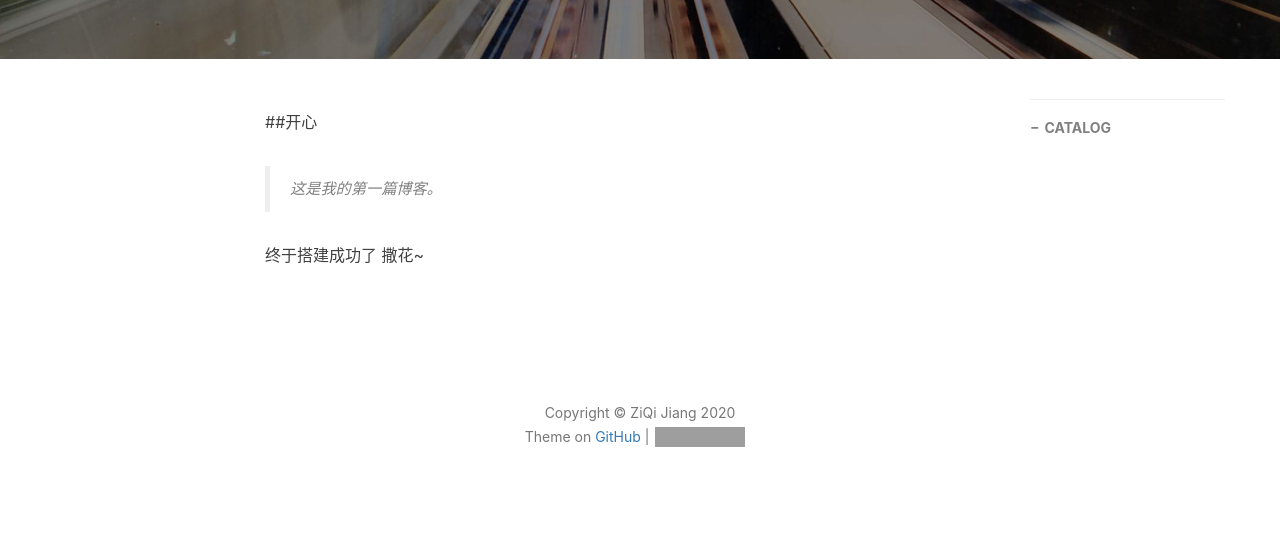
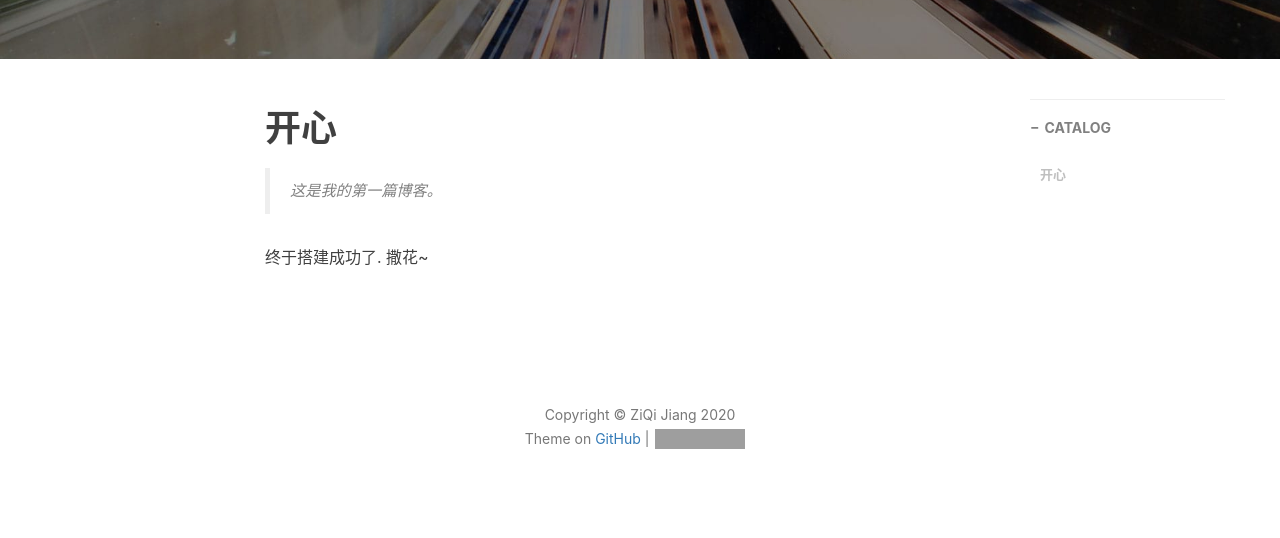
Before and after one commit to ZiQi-Jiang/blog, a Jekyll site: the page built from _posts/2020-06-26-第一篇博客.md, in a window 1280 px wide. Shown: the part 464-1002 px from the top of the page. Built offline with Jekyll 4.4.1, drawn with Linux system fonts in a browser that asks for light colours; nearby versions of some CDN libraries; comment, search, counter and statistics services are not loaded; grey boxes are pictures that could not be loaded.

Commit message:
my first blog

```diff
--- a/_posts/2020-06-26-第一篇博客.md
+++ b/_posts/2020-06-26-第一篇博客.md
@@ -10,8 +10,8 @@ tags:                               #标签
     - 生活
 ---
 
-##开心
+# 开心
 >这是我的第一篇博客。
 
-终于搭建成功了
+终于搭建成功了.
 撒花~
```
